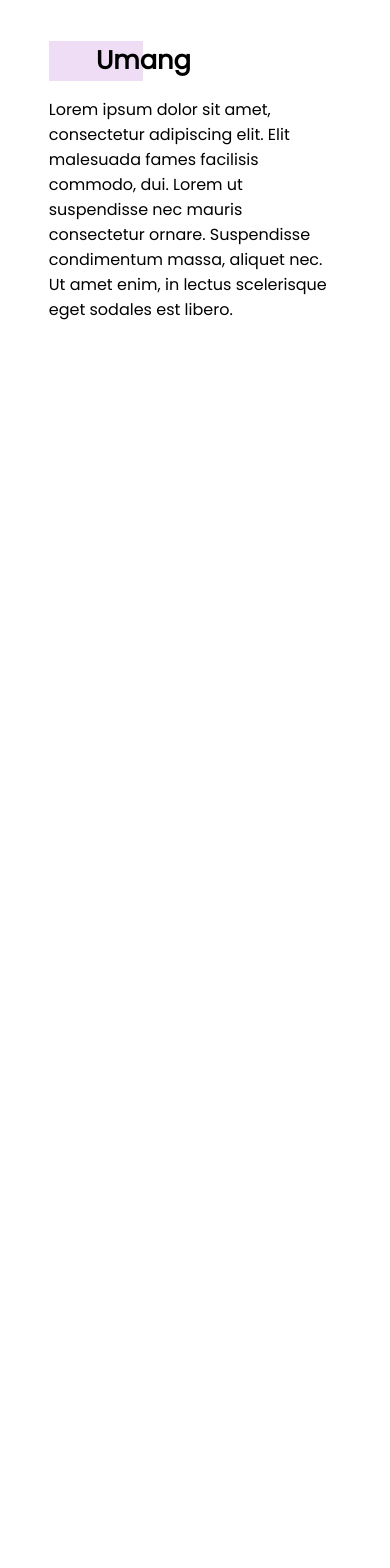
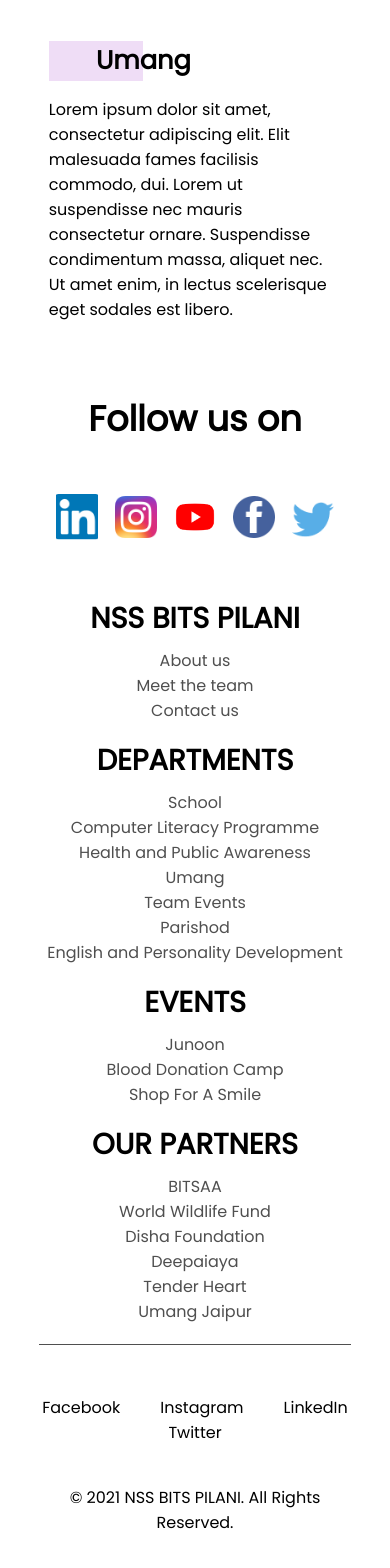
Before and after one commit to NSS-BITS-Pilani/NSSrevamp, a React (Create React App) app: page / in a window 390 px wide. Shown: the part 7077-8645 px from the top of the page. Before the commit the page ends 7399 px from the top, so only its background shows below. Built offline with nearby package versions, Linux system fonts and the light colour scheme.

Commit message:
make footer responsive

```diff
--- a/src/App.js
+++ b/src/App.js
@@ -9,7 +9,7 @@ import Home from "./Components/Home/home.js";
 import Events from "./Components/Events/events.js";
 
 import TopBar from './Components/TopBar/topbar';
-import Footer from './Components/Footer/footer';
+import Footer from './Components/Footer/footer_alt';
 
 const App = () => (
   <Router>
@@ -19,7 +19,7 @@ const App = () => (
       <Route path="/events" exact component={Events} />
       <Route path="/contacts" exact component={Contacts} />
       <Route path="/" exact component={Home} />
-      {/*<Footer />*/}
+      <Footer />
     </Router>
 );
 
--- a/src/Components/Footer/footer.scss
+++ b/src/Components/Footer/footer.scss
@@ -115,6 +115,9 @@
 
 @media all and (max-width: 1100px) {
   .footer {
+    .follow, .mediaContainer{
+      display: none;
+    }
     display: flex;
     flex-direction: column;
     .impLinks{
--- /dev/null
+++ b/src/Components/Footer/footer_alt.js
@@ -0,0 +1,133 @@
+import React from 'react';
+import classes from "./footer_alt.scss";
+
+const footer_alt = () => {
+    return (
+        <footer class="ct-footer">
+
+            <div className={`${classes.follow} follow`}>
+                Follow us on
+            </div>
+            <div className={`${classes.mediaContainer} mediaContainer`}>
+                <div className={`${classes.socialMedia} socialMedia`}>
+                    <a href="#" target="_blank"><img src="/assets/image 11.png" /></a>
+                    <a href="#" target="_blank"><img src="/assets/image 9.png" /></a>
+                    <a href="#" target="_blank"><img src="/assets/image 10.png" /></a>
+                    <a href="#" target="_blank"><img src="/assets/image 12.png" /></a>
+                    <a href="#" target="_blank"><img src="/assets/image 13.png" /></a>
+                </div>
+            </div>
+
+
+            <div class="alt_container">
+                <ul class="ct-footer-list text_center">
+                    <li>
+                        <h2 class="ct-footer-list-header">NSS BITS PILANI</h2>
+                        <ul>
+                            <li>
+                                <a href="#">About us</a>
+                            </li>
+                            <li>
+                                <a href="#">Meet the team</a>
+                            </li>
+                            <li>
+                                <a href="#">Contact us</a>
+                            </li>
+                        </ul>
+                    </li>
+                    <li>
+                        <h2 class="ct-footer-list-header">DEPARTMENTS</h2>
+                        <ul>
+                            <li>
+                                <a href="#">School</a>
+                            </li>
+                            <li>
+                                <a href="#">Computer Literacy Programme</a>
+                            </li>
+                            <li>
+                                <a href="#">Health and Public Awareness</a>
+                            </li>
+                            <li>
+                                <a href="#">Umang</a>
+                            </li>
+                            <li>
+                                <a href="#">Team Events</a>
+                            </li>
+                            <li>
+                                <a href="#">Parishod</a>
+                            </li>
+                            <li>
+                                <a href="#">English and Personality Development</a>
+                            </li>
+                        </ul>
+                    </li>
+                    <li>
+                        <h2 class="ct-footer-list-header">EVENTS</h2>
+                        <ul>
+                            <li>
+                                <a href="#">Junoon</a>
+                            </li>
+                            <li>
+                               <a href="#">Blood Donation Camp</a>
+                            </li>
+                            <li>
+                                <a href="#">Shop For A Smile</a>
+                            </li>
+                        </ul>
+                    </li>
+                    <li>
+                        <h2 class="ct-footer-list-header">OUR PARTNERS</h2>
+                        <ul>
+                            <li>
+                                <a href="#">BITSAA</a>
+                            </li>
+                            <li>
+                                <a href="#">World Wildlife Fund</a>
+                            </li>
+                            <li>
+                                <a href="#">Disha Foundation</a>
+                            </li>
+                            <li>
+                                <a href="#">Deepaiaya</a>
+                            </li>
+                            <li>
+                                <a href="#">Tender Heart</a>
+                            </li>
+                            <li>
+                                <a href="#">Umang Jaipur</a>
+                            </li>
+                        </ul>
+                    </li>
+                </ul>
+            </div>
+
+            <div class="ct-footer-post">
+                <div class="alt_container">
+                    <div class="inner-right">
+                            <ul>
+                                <li>
+                                    <a href="">Facebook</a>
+                                </li>
+                                <li>
+                                    <a href="">Instagram</a>
+                                </li>
+                                <li>
+                                    <a href="">LinkedIn</a>
+                                </li>
+                                <li>
+                                    <a href="">Twitter</a>
+                                </li>
+                            </ul>
+                    </div>
+                    <div class="inner-left">
+                        <p>
+                            © 2021 NSS BITS PILANI. All Rights Reserved.
+                        </p>
+                    </div>
+                </div>
+            </div>
+        </footer>
+    );
+}
+
+export default footer_alt;
--- /dev/null
+++ b/src/Components/Footer/footer_alt.scss
@@ -0,0 +1,167 @@
+a,
+a:hover,
+a:focus,
+a:active {
+  text-decoration: none;
+  color: inherit;
+}
+
+.ct-footer {
+  padding-top: 70px;
+  font-family: poppins;
+  margin-top: 20px;
+  position: relative;
+  margin: 0 auto;
+  width: 80%;
+}
+
+.ct-footer-list {
+  padding: 50px 0;
+  list-style: none;
+  padding-left: 0;
+  display: table;
+  width: 100%;
+}
+
+@media (max-width: 479px) {
+  .ct-footer-list {
+    padding: 20px 0;
+  }
+}
+
+@media (min-width: 1200px) {
+  .ct-footer-list > li {
+    width: 20%;
+    display: table-cell;
+    vertical-align: top;
+  }
+
+  .ct-footer-list > li:last-child {
+    width: 7%;
+  }
+}
+
+@media (min-width: 768px) and (max-width: 1199px) {
+  .ct-footer-list > li {
+    width: 33.3333%;
+  }
+}
+
+@media (min-width: 480px) and (max-width: 767px) {
+  .ct-footer-list > li {
+    width: 50%;
+  }
+}
+
+@media (max-width: 479px) {
+  .ct-footer-list > li {
+    width: 100%;
+    text-align: center;
+  }
+}
+
+@media (max-width: 1199px) {
+  .ct-footer-list > li {
+    display: inline-block;
+    float: left;
+  }
+}
+
+.ct-footer-list > li .ct-footer-list-header {
+  font-family: poppins;
+  font-size: 1.8rem;
+  margin-bottom: 0.5rem;
+  margin-top: 1rem;
+}
+
+.ct-footer-list > li ul {
+  list-style: none;
+  padding-left: 0;
+}
+
+.ct-footer-list > li ul li a {
+  color: #4f4f4f;
+}
+
+.ct-footer-list > li ul li a:hover {
+  text-decoration: underline;
+}
+
+.ct-footer-post {
+  border-top: 1px solid #4f4f4f;
+  padding: 30px 0;
+}
+
+.ct-footer-post .inner-left,
+.ct-footer-post .inner-right {
+  padding: 20px 0;
+}
+
+.ct-footer-post ul {
+  list-style: none;
+  padding-left: 0;
+  margin: 0 -20px;
+}
+
+.ct-footer-post ul li {
+  display: inline-block;
+  margin: 0 20px;
+}
+
+.ct-footer-post a:hover {
+  text-decoration: underline;
+}
+
+@media (min-width: 768px) {
+  .ct-footer-post p {
+    display: inline-block;
+  }
+
+  .ct-footer-post p + p {
+    padding-left: 50px;
+  }
+}
+
+@media (min-width: 992px) {
+  .ct-footer-post .inner-left {
+    float: left;
+  }
+
+  .ct-footer-post .inner-right {
+    float: right;
+  }
+}
+
+@media (max-width: 991px) {
+  .ct-footer-post {
+    text-align: center;
+  }
+}
+
+.follow {
+  font-family: Poppins;
+  font-style: normal;
+  font-weight: bold;
+  font-size: 2.2rem;
+  text-align: center;
+  color: #000000;
+}
+
+.mediaContainer {
+  margin-top: 2.25rem;
+  display: flex;
+  justify-content: center;
+  align-items: center;
+  .socialMedia {
+    display: grid;
+    grid-template-columns: repeat(5, max-content);
+    justify-content: space-evenly;
+    align-items: center;
+    height: 80px;
+    width: 450px;
+
+    img {
+      width: 42px;
+    }
+  }
+}
```
